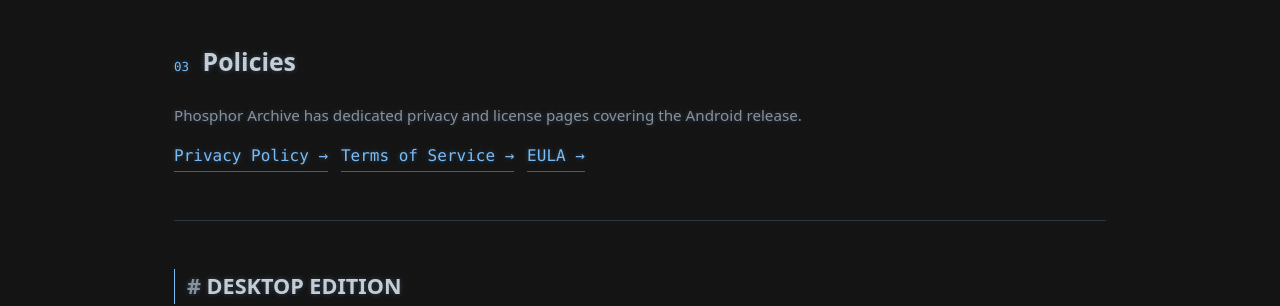
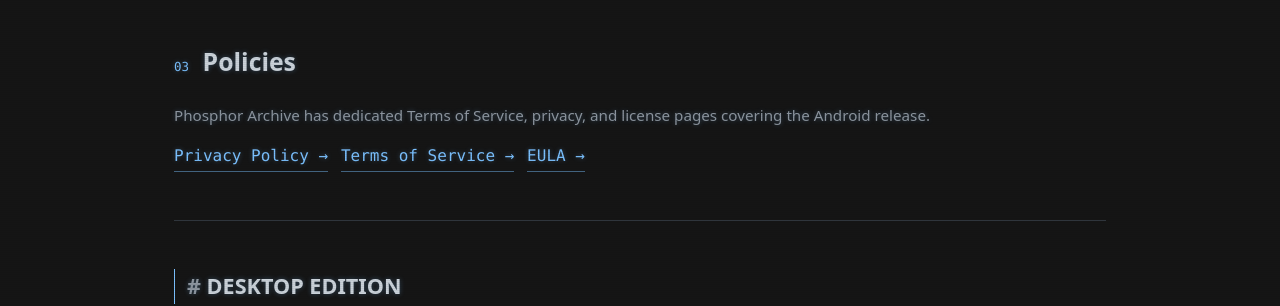
Before and after one commit to MOTHblank/mothblank.github.io, a Jekyll site: the page built from phosphor-archive.html, in a window 1280 px wide. Shown: the part 1591-1897 px from the top of the page. Built offline with Jekyll 4.4.1, drawn with Linux system fonts in a browser that asks for light colours.

Commit message:
Mention Terms of Service on Phosphor page

```diff
--- a/phosphor-archive.html
+++ b/phosphor-archive.html
@@ -44,7 +44,7 @@
 
         <section class="product-section">
             <div class="section-heading phosphor-heading"><span>03</span><h2>Policies</h2></div>
-            <p>Phosphor Archive has dedicated privacy and license pages covering the Android release.</p>
+            <p>Phosphor Archive has dedicated Terms of Service, privacy, and license pages covering the Android release.</p>
             {% include product-policy-links.html lang=page.lang %}
         </section>
         <section class="product-section">
```
